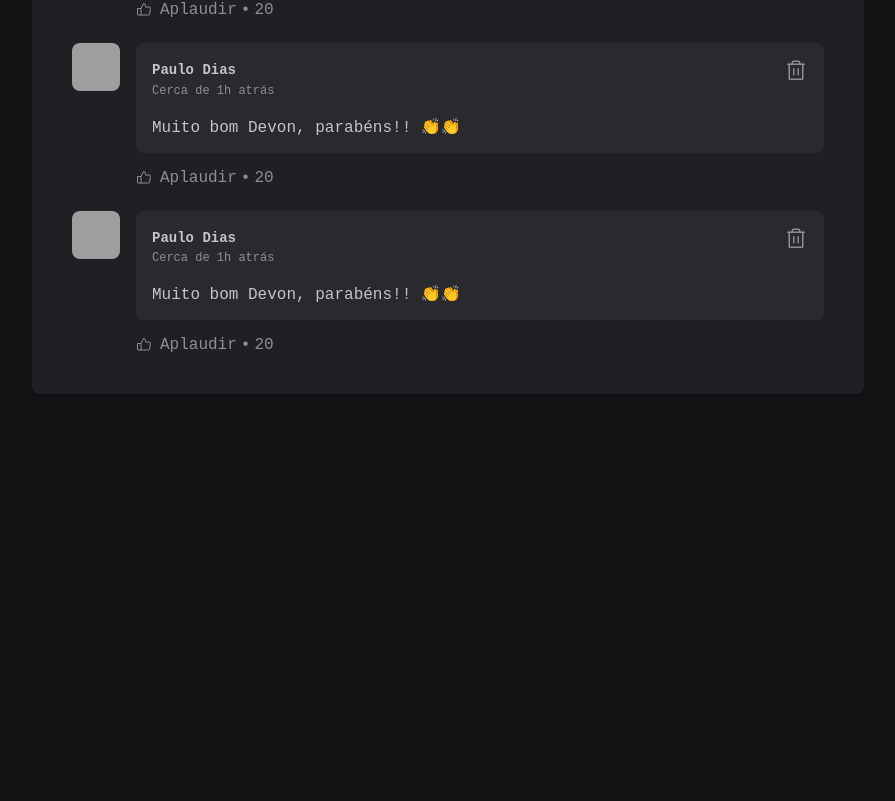
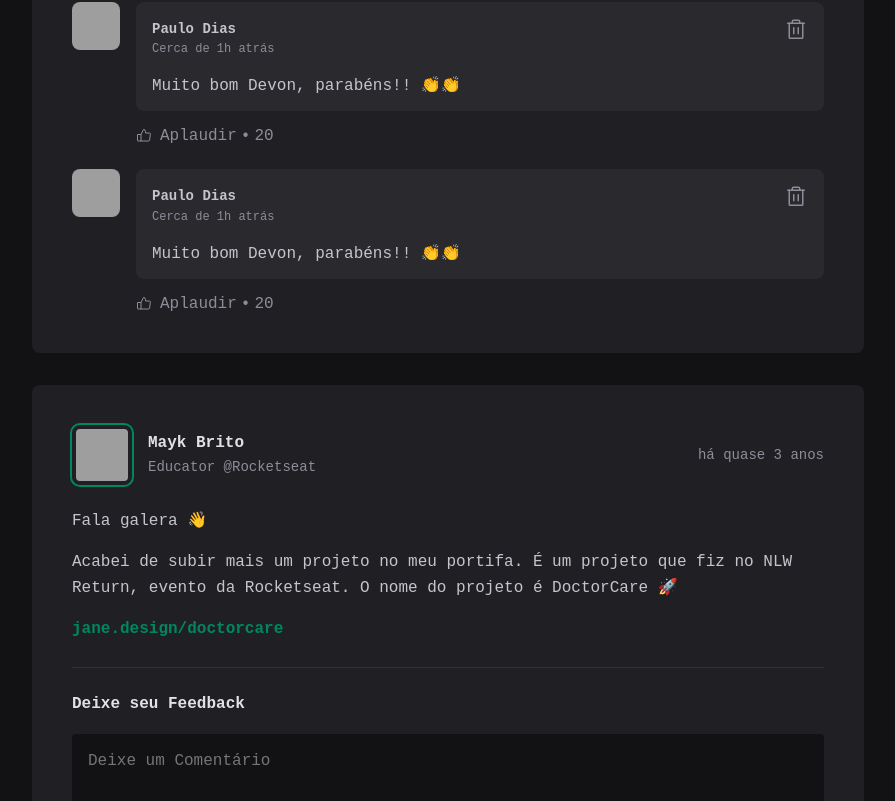
Before and after one commit to PauloDias0011/01-fundamentos-reactjs, a React (Vite) app: page / in a window 1280 px wide. Shown: the part 738-1539 px from the top of the page, without its empty margins (336-1231 px from the left). Before the commit the page ends 1196 px from the top, so only its background shows below. Built offline with nearby package versions, Linux system fonts and the light colour scheme; grey boxes are pictures that could not be loaded.

Commit message:
Os motores do React - Propriedades do Post

```diff
--- a/package.json
+++ b/package.json
@@ -11,6 +11,7 @@
   },
   "dependencies": {
     "@phosphor-icons/react": "^2.1.7",
+    "date-fns": "^4.1.0",
     "phosphor-react": "^1.4.1",
     "react": "^18.3.1",
     "react-dom": "^18.3.1"
--- a/src/App.tsx
+++ b/src/App.tsx
@@ -7,6 +7,51 @@ import { Post } from "./components/Post"
 
 function App() {
 
+  const posts = [
+    {
+      id: 1,
+      author: {
+        avatarUrl: 'https://github.com/PauloDias0011.png',
+        name: 'Paulo Dias',
+        role: 'Engenheiro de Software'
+      },
+      content: [
+        { type: 'paragraph', content: 'Fala galera 👋' },
+        { type: 'paragraph', content: 'Acabei de subir mais um projeto no meu portifa. É um projeto que fiz no NLW Return, evento da Rocketseat. O nome do projeto é DoctorCare 🚀' },
+        { type: 'link', content: 'jane.design/doctorcare' },
+      ],
+      publishedAt: new Date('2022-05-03 20:00:00'),
+    },
+    {
+      id: 2,
+      author: {
+        avatarUrl: 'https://github.com/maykbrito.png',
+        name: 'Mayk Brito',
+        role: 'Educator @Rocketseat'
+      },
+      content: [
+        { type: 'paragraph', content: 'Fala galera 👋' },
+        { type: 'paragraph', content: 'Acabei de subir mais um projeto no meu portifa. É um projeto que fiz no NLW Return, evento da Rocketseat. O nome do projeto é DoctorCare 🚀' },
+        { type: 'link', content: 'jane.design/doctorcare' },
+      ],
+      publishedAt: new Date('2022-05-10 20:00:00'),
+    },
+
+    {
+      id: 3,
+      author: {
+        avatarUrl: 'https://github.com/maykbrito.png',
+        name: 'Mayk Brito',
+        role: 'Educator @Rocketseat'
+      },
+      content: [
+        { type: 'paragraph', content: 'Fala galera 👋' },
+        { type: 'paragraph', content: 'Acabei de subir mais um projeto no meu portifa. É um projeto que fiz no NLW Return, evento da Rocketseat. O nome do projeto é DoctorCare 🚀' },
+        { type: 'link', content: 'jane.design/doctorcare' },
+      ],
+      publishedAt: new Date('2022-05-10 20:00:00'),
+    },
+  ];
 
   return (
     <>
@@ -14,8 +59,17 @@ function App() {
 
       <div className={styles.wrapper}>
         <Sidebar />
-        <Post></Post>
-        <main></main>
+        <main>
+          {posts.map(post => {
+            return (
+              <Post
+                author={post.author}
+                content={post.content}
+                publishedAt={post.publishedAt}
+              />
+            )
+          })}
+        </main>
       </div>
     </>
   )
--- a/src/components/Post.tsx
+++ b/src/components/Post.tsx
@@ -1,32 +1,59 @@
 import styles from './Post.module.css'
 import { Comment } from './Comment';
 import { Avatar } from './Avatar';
+import { format, formatDistanceToNow as dateFnsFormatDistanceToNow, Locale } from 'date-fns';
+import { ptBR } from 'date-fns/locale';
 
+interface PostProps {
 
-export function Post() {
+    author: {
+        name: string;
+        role: string;
+        avatarUrl: string;
+    };
+
+    publishedAt: Date;
+    content: { type: string; content: string; }[]
+}
+
+export function Post(postProps: PostProps) {
+
+    const publishedDateFormatted = format(postProps.publishedAt, "d 'de' LLLL 'às' HH:mm'h'", {
+        locale: ptBR,
+    });
+
+    const publishedDateRelativeToNow = formatDistanceToNow(postProps.publishedAt, {
+        locale: ptBR,
+        addSuffix: true
+    });
+
+    function formatDistanceToNow(publishedAt: Date, options: { locale: Locale; addSuffix: boolean; }) {
+        return dateFnsFormatDistanceToNow(publishedAt, options);
+    }
+
     return (
         <article className={styles.post}>
 
             <header>
                 <div className={styles.author}>
-                    <Avatar hasBorder={true} src='https://github.com/PauloDias0011.png' />
+                    <Avatar hasBorder={true} src={postProps.author.avatarUrl} />
                     <div className={styles.authorInfo}>
-                        <strong>Paulo Dias</strong>
-                        <span>Engenheiro de Software</span>
+                        <strong>{postProps.author.name}</strong>
+                        <span>{postProps.author.role}</span>
                     </div>
                 </div>
-                <time className={styles.time} title={"03 de Abril de 2025"} dateTime="2022-05-02"> Públicado há 1 hora</time>
+                <time className={styles.time} title={publishedDateFormatted} dateTime={publishedDateFormatted}>{publishedDateRelativeToNow} </time>
 
             </header>
 
             <div className={styles.content}>
-                <p>Fala galeraa 👋</p>
-
-                <p>Acabei de subir mais um projeto no meu portifa. É um projeto que fiz no NLW Return, evento da Rocketseat. O nome do projeto é DoctorCare 🚀</p>
-
-                <p>👉 <a href=''>jane.design/doctorcare</a></p>
-
-                <p> <a href=''>#novoprojeto #nlw #rocketseat</a></p>
+                {postProps.content.map((line: { type: string; content: string }) => {
+                    if (line.type === 'paragraph') {
+                        return <p>{line.content}</p>;
+                    } else if (line.type === 'link') {
+                        return <p><a href="">{line.content}</a></p>;
+                    }
+                })}
             </div>
 
             <form className={styles.commentForm}>
```
Also changed, not shown: 1 other file (tests, documents, lock files or other folders).
